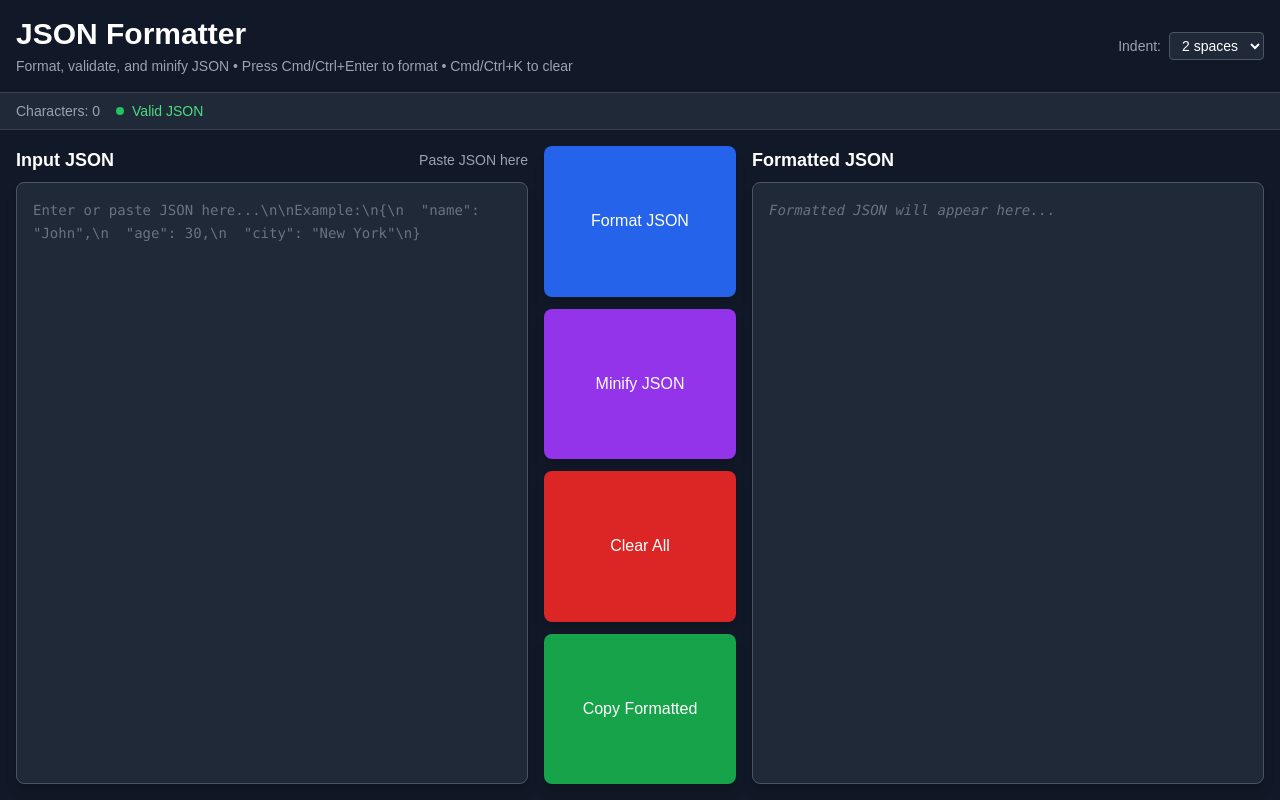
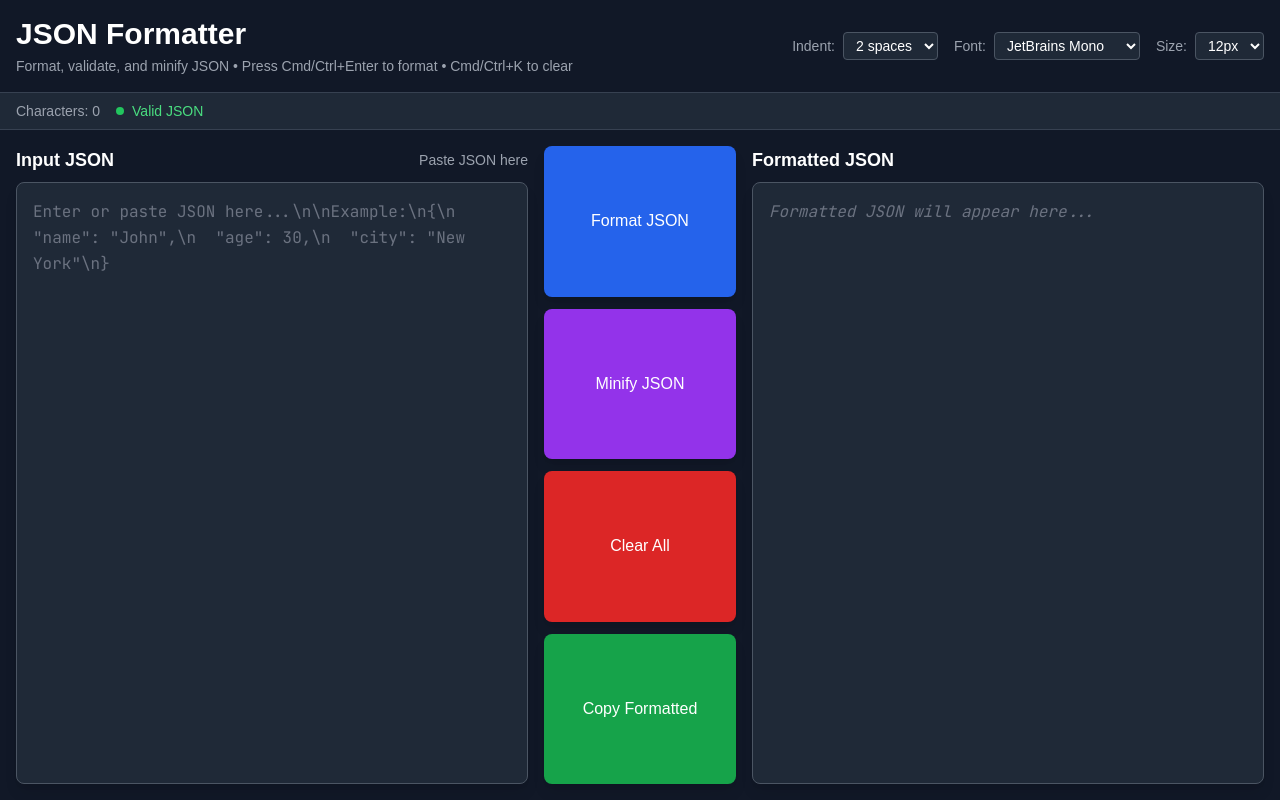
Before and after one commit to saadjs/minimal-json-formatter, a Next.js app: page / in a window 1280 px wide. Built offline with nearby package versions, Linux system fonts and the light colour scheme.

Commit message:
feat: add font selection

```diff
--- a/app/layout.tsx
+++ b/app/layout.tsx
@@ -1,11 +1,35 @@
 import type { Metadata } from "next";
-import localFont from "next/font/local";
+import { JetBrains_Mono, Fira_Code, Source_Code_Pro, IBM_Plex_Mono, Roboto_Mono } from "next/font/google";
 import "./globals.css";
 
-const geistMono = localFont({
-  src: "./fonts/GeistMonoVF.woff",
-  variable: "--font-geist-mono",
-  weight: "100 900",
+const jetbrainsMono = JetBrains_Mono({
+  subsets: ['latin'],
+  variable: '--font-jetbrains-mono',
+  weight: ['400', '500', '600'],
+});
+
+const firaCode = Fira_Code({
+  subsets: ['latin'],
+  variable: '--font-fira-code',
+  weight: ['400', '500', '600'],
+});
+
+const sourceCodePro = Source_Code_Pro({
+  subsets: ['latin'],
+  variable: '--font-source-code-pro',
+  weight: ['400', '500', '600'],
+});
+
+const ibmPlexMono = IBM_Plex_Mono({
+  subsets: ['latin'],
+  variable: '--font-ibm-plex-mono',
+  weight: ['400', '500', '600'],
+});
+
+const robotoMono = Roboto_Mono({
+  subsets: ['latin'],
+  variable: '--font-roboto-mono',
+  weight: ['400', '500', '600'],
 });
 
 export const metadata: Metadata = {
@@ -20,7 +44,7 @@ export default function RootLayout({
 }>) {
   return (
     <html lang="en">
-      <body className={`${geistMono.variable} antialiased`}>
+      <body className={`${jetbrainsMono.variable} ${firaCode.variable} ${sourceCodePro.variable} ${ibmPlexMono.variable} ${robotoMono.variable} antialiased`}>
         <main>{children}</main>
       </body>
     </html>
--- a/components/header.tsx
+++ b/components/header.tsx
@@ -1,9 +1,20 @@
 interface HeaderProps {
 	indentSize: number;
 	onIndentChange: (size: number) => void;
+	fontFamily: string;
+	onFontChange: (font: string) => void;
+	fontSize: string;
+	onFontSizeChange: (size: string) => void;
 }
 
-export default function Header({ indentSize, onIndentChange }: HeaderProps) {
+export default function Header({
+	indentSize,
+	onIndentChange,
+	fontFamily,
+	onFontChange,
+	fontSize,
+	onFontSizeChange,
+}: HeaderProps) {
 	return (
 		<div className="flex items-center justify-between p-4 border-b border-gray-700">
 			<div>
@@ -28,6 +39,36 @@ export default function Header({ indentSize, onIndentChange }: HeaderProps) {
 						<option value={8}>8 spaces</option>
 					</select>
 				</div>
+				<div className="flex items-center space-x-2">
+					<label className="text-sm text-gray-400">Font:</label>
+					<select
+						value={fontFamily}
+						onChange={(e) => onFontChange(e.target.value)}
+						className="bg-gray-800 text-white rounded px-2 py-1 text-sm border border-gray-600 focus:outline-none focus:ring-2 focus:ring-blue-500"
+					>
+						<option value="jetbrains">JetBrains Mono</option>
+						<option value="fira">Fira Code</option>
+						<option value="source">Source Code Pro</option>
+						<option value="ibm">IBM Plex Mono</option>
+						<option value="roboto">Roboto Mono</option>
+					</select>
+				</div>
+				<div className="flex items-center space-x-2">
+					<label className="text-sm text-gray-400">Size:</label>
+					<select
+						value={fontSize}
+						onChange={(e) => onFontSizeChange(e.target.value)}
+						className="bg-gray-800 text-white rounded px-2 py-1 text-sm border border-gray-600 focus:outline-none focus:ring-2 focus:ring-blue-500"
+					>
+						<option value="12">12px</option>
+						<option value="14">14px</option>
+						<option value="16">16px</option>
+						<option value="18">18px</option>
+						<option value="20">20px</option>
+						<option value="22">22px</option>
+						<option value="24">24px</option>
+					</select>
+				</div>
 			</div>
 		</div>
 	);
--- a/components/input-panel.tsx
+++ b/components/input-panel.tsx
@@ -4,12 +4,27 @@ interface InputPanelProps {
 	value: string;
 	onChange: (e: ChangeEvent<HTMLTextAreaElement>) => void;
 	onPaste: (e: ClipboardEvent<HTMLTextAreaElement>) => void;
+	fontFamily: string;
+	fontSize: string;
 }
+
+const getFontVariable = (font: string): string => {
+	const fontMap: Record<string, string> = {
+		jetbrains: 'var(--font-jetbrains-mono)',
+		fira: 'var(--font-fira-code)',
+		source: 'var(--font-source-code-pro)',
+		ibm: 'var(--font-ibm-plex-mono)',
+		roboto: 'var(--font-roboto-mono)',
+	};
+	return fontMap[font] || fontMap.jetbrains;
+};
 
 export default function InputPanel({
 	value,
 	onChange,
 	onPaste,
+	fontFamily,
+	fontSize,
 }: InputPanelProps) {
 	return (
 		<div className="flex-1 flex flex-col min-h-0">
@@ -19,7 +34,11 @@ export default function InputPanel({
 			</div>
 			<div className="flex-1 border border-gray-600 rounded-lg overflow-hidden bg-gray-800 shadow-lg">
 				<textarea
-					className="w-full h-full p-4 bg-transparent text-gray-100 placeholder-gray-500 resize-none font-mono text-sm leading-relaxed focus:outline-none focus:ring-2 focus:ring-blue-500 focus:ring-inset overflow-auto"
+					style={{
+						fontFamily: getFontVariable(fontFamily),
+						fontSize: `${fontSize}px`,
+					}}
+					className="w-full h-full p-4 bg-transparent text-gray-100 placeholder-gray-500 resize-none leading-relaxed focus:outline-none focus:ring-2 focus:ring-blue-500 focus:ring-inset overflow-auto"
 					value={value}
 					onChange={onChange}
 					onPaste={onPaste}
--- a/components/json-formatter.tsx
+++ b/components/json-formatter.tsx
@@ -22,6 +22,18 @@ export default function JsonFormatter() {
 	const [isValid, setIsValid] = useState(true);
 	const [characterCount, setCharacterCount] = useState(0);
 	const [indentSize, setIndentSize] = useState(2);
+	const [fontFamily, setFontFamily] = useState(() => {
+		if (typeof window !== 'undefined') {
+			return localStorage.getItem('json-formatter-font') || 'jetbrains';
+		}
+		return 'jetbrains';
+	});
+	const [fontSize, setFontSize] = useState(() => {
+		if (typeof window !== 'undefined') {
+			return localStorage.getItem('json-formatter-font-size') || '14';
+		}
+		return '14';
+	});
 
 	// Validation effect
 	useEffect(() => {
--- a/components/output-panel.tsx
+++ b/components/output-panel.tsx
@@ -1,8 +1,21 @@
 interface OutputPanelProps {
 	outputJson: string;
+	fontFamily: string;
+	fontSize: string;
 }
 
-export default function OutputPanel({ outputJson }: OutputPanelProps) {
+const getFontVariable = (font: string): string => {
+	const fontMap: Record<string, string> = {
+		jetbrains: 'var(--font-jetbrains-mono)',
+		fira: 'var(--font-fira-code)',
+		source: 'var(--font-source-code-pro)',
+		ibm: 'var(--font-ibm-plex-mono)',
+		roboto: 'var(--font-roboto-mono)',
+	};
+	return fontMap[font] || fontMap.jetbrains;
+};
+
+export default function OutputPanel({ outputJson, fontFamily, fontSize }: OutputPanelProps) {
 	return (
 		<div className="flex-1 flex flex-col min-h-0">
 			<div className="flex items-center justify-between mb-2">
@@ -16,7 +29,13 @@ export default function OutputPanel({ outputJson }: OutputPanelProps) {
 				)}
 			</div>
 			<div className="flex-1 border border-gray-600 rounded-lg overflow-hidden bg-gray-800 shadow-lg">
-				<pre className="w-full h-full p-4 overflow-auto bg-transparent text-gray-100 font-mono text-sm leading-relaxed whitespace-pre-wrap break-all">
+				<pre
+					style={{
+						fontFamily: getFontVariable(fontFamily),
+						fontSize: `${fontSize}px`,
+					}}
+					className="w-full h-full p-4 overflow-auto bg-transparent text-gray-100 leading-relaxed whitespace-pre-wrap break-all"
+				>
 					{outputJson || (
 						<span className="text-gray-500 italic">
 							Formatted JSON will appear here...
--- a/tailwind.config.ts
+++ b/tailwind.config.ts
@@ -12,6 +12,13 @@ const config: Config = {
         background: "var(--background)",
         foreground: "var(--foreground)",
       },
+      fontFamily: {
+        'jetbrains': ['var(--font-jetbrains-mono)', 'monospace'],
+        'fira': ['var(--font-fira-code)', 'monospace'],
+        'source': ['var(--font-source-code-pro)', 'monospace'],
+        'ibm': ['var(--font-ibm-plex-mono)', 'monospace'],
+        'roboto': ['var(--font-roboto-mono)', 'monospace'],
+      },
     },
   },
   plugins: [],
```
